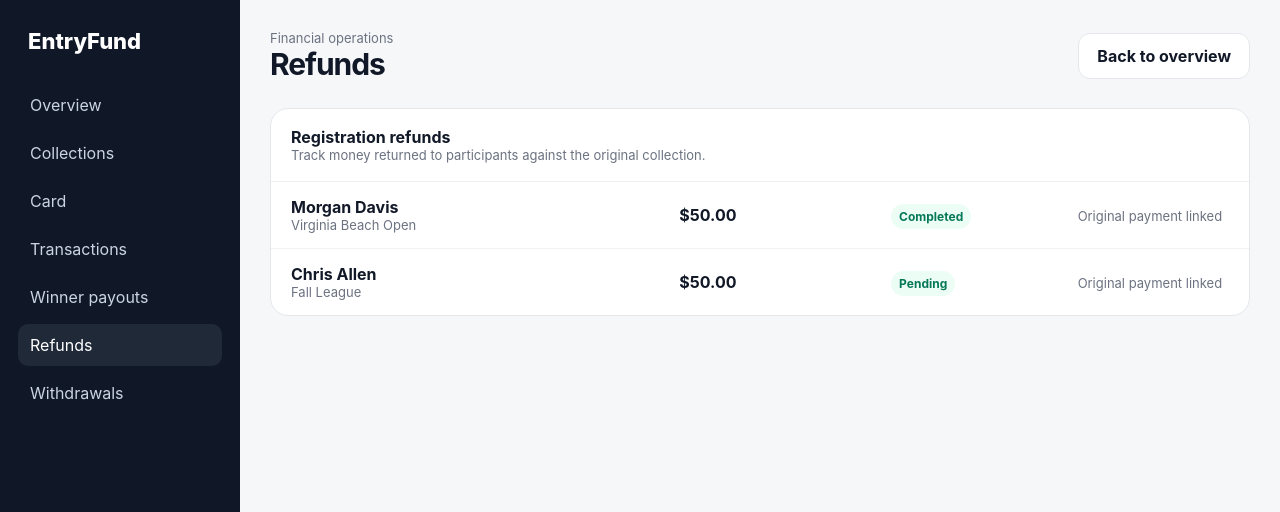
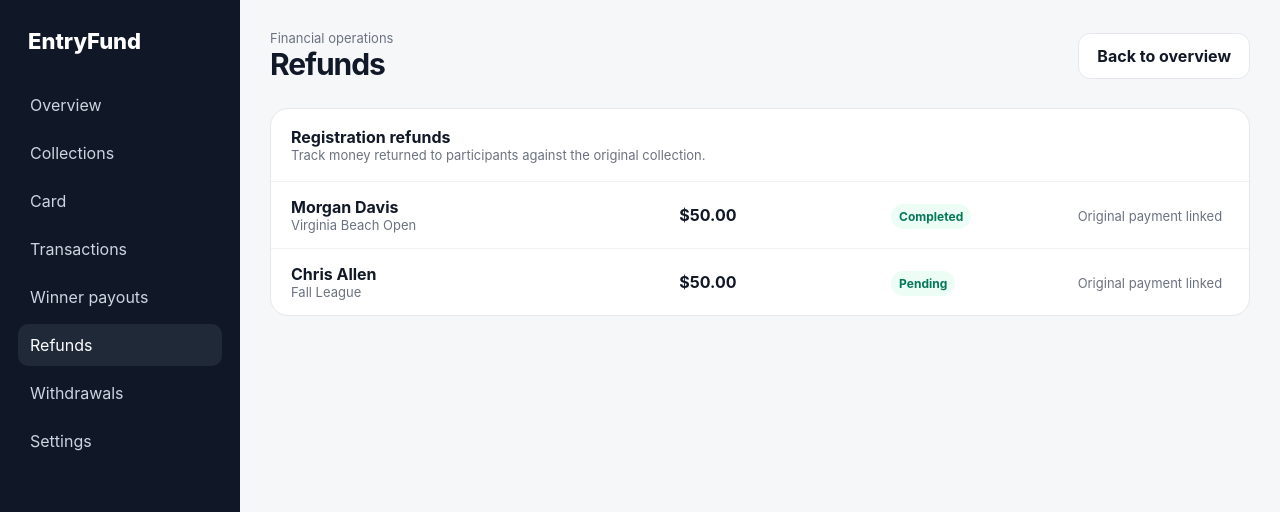
Before and after one commit to retroservices1121/Entryfund, a Next.js app: page /refunds in a window 1280 px wide. Shown: the top 512 px of the page. Built offline with nearby package versions, Linux system fonts and the light colour scheme.

Commit message:
Complete organizer navigation

```diff
--- a/app/refunds/page.tsx
+++ b/app/refunds/page.tsx
@@ -9,7 +9,7 @@ export default function RefundsPage(){
  return <div className="app">
   <aside className="sidebar"><div className="sidebrand">EntryFund</div><nav className="sidenav">
    <Link href="/dashboard">Overview</Link><Link href="/events/new">Collections</Link><Link href="/card">Card</Link><Link href="/transactions">Transactions</Link><Link href="/payouts">Winner payouts</Link><Link className="active" href="/refunds">Refunds</Link><Link href="/withdrawals">Withdrawals</Link>
-  </nav></aside>
+  <Link href="/settings">Settings</Link></nav></aside>
   <main className="main">
    <div className="topbar"><div><div className="muted small">Financial operations</div><h1>Refunds</h1></div><Link className="btn btn-soft" href="/dashboard">Back to overview</Link></div>
    <section className="table-card">
```
